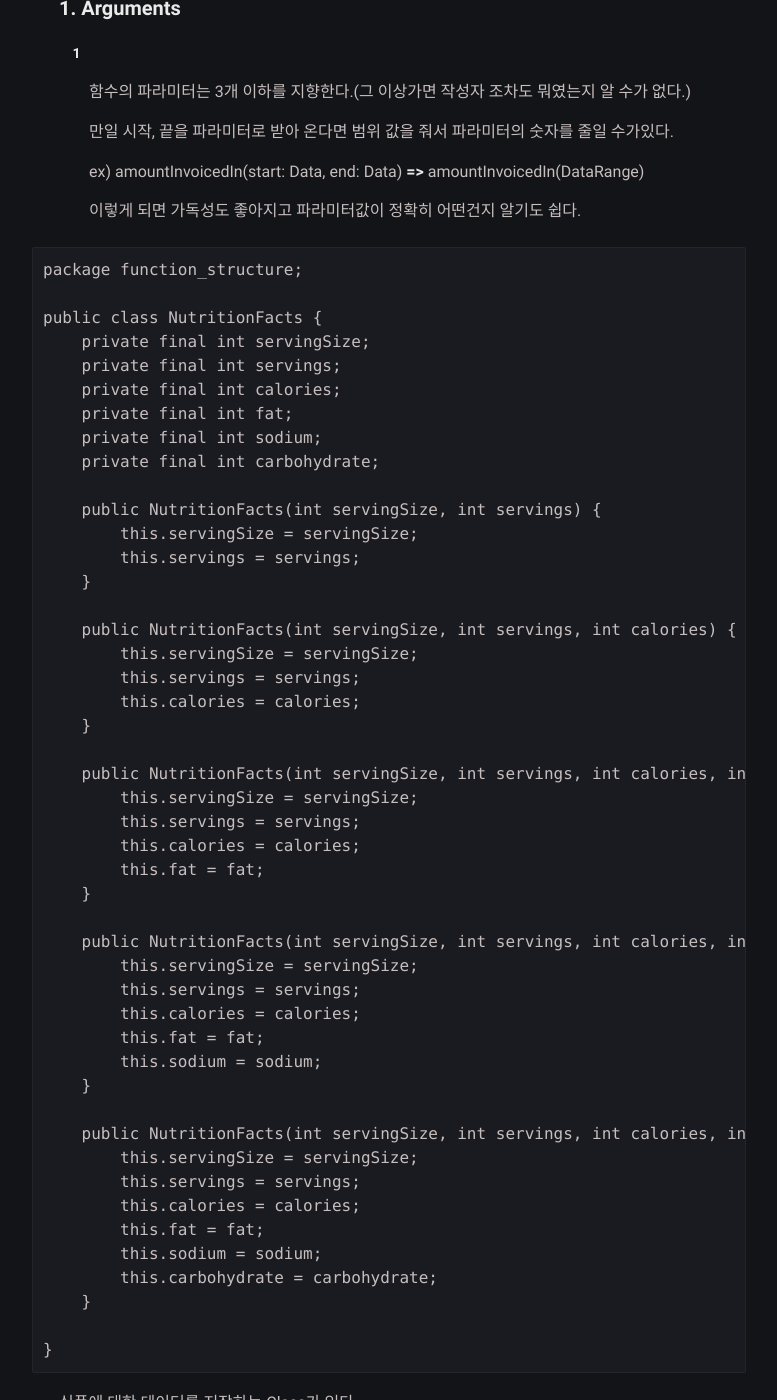
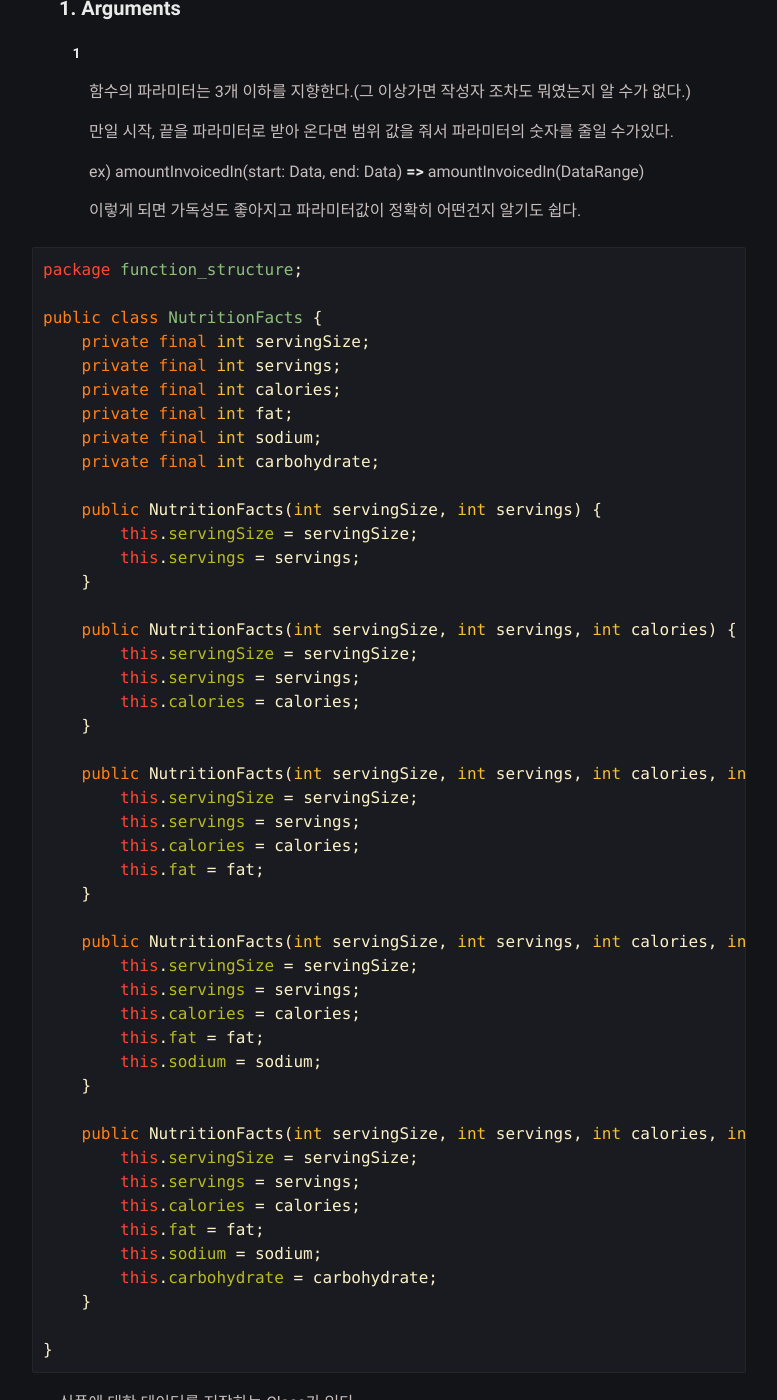
Before and after one commit to yeoung004/yeoung004.github.io, a Jekyll site: the page built from _posts/Clean_Code/2021-10-11-Clean-Code-Function.md, in a window 1280 px wide and 1400 px high, scrolled down 1646 px. Shown: the whole window, without its empty margins (251-1028 px from the left). Built offline with Jekyll 4.4.1, drawn with Linux system fonts in a browser that asks for light colours; some of the changed text lies outside the part shown.

````diff
--- a/_posts/Clean_Code/2021-10-11-Clean-Code-Function.md
+++ b/_posts/Clean_Code/2021-10-11-Clean-Code-Function.md
@@ -57,7 +57,7 @@
 
    이렇게 되면 가독성도 좋아지고 파라미터값이 정확히 어떤건지 알기도 쉽다.
 
-```Java
+```java
 package function_structure;
 
 public class NutritionFacts {
@@ -128,7 +128,7 @@ public class NutritionFactsTest {
 
 여기서 Java Bean Pattern을 사용해서 해결할 수 있다.
 
-```
+```java
 package function_structure;
 
 public class NutritionFacts {
@@ -194,7 +194,7 @@ public class NutritionFacts {
 
 이렇게 만들면
 
-```
+```java
 package function_structure;
 
 import org.junit.Test;
````
Also changed, not shown: _posts/Clean_Code/2021-10-08-Clean-Code-OOP.md (+2 -2 lines).
